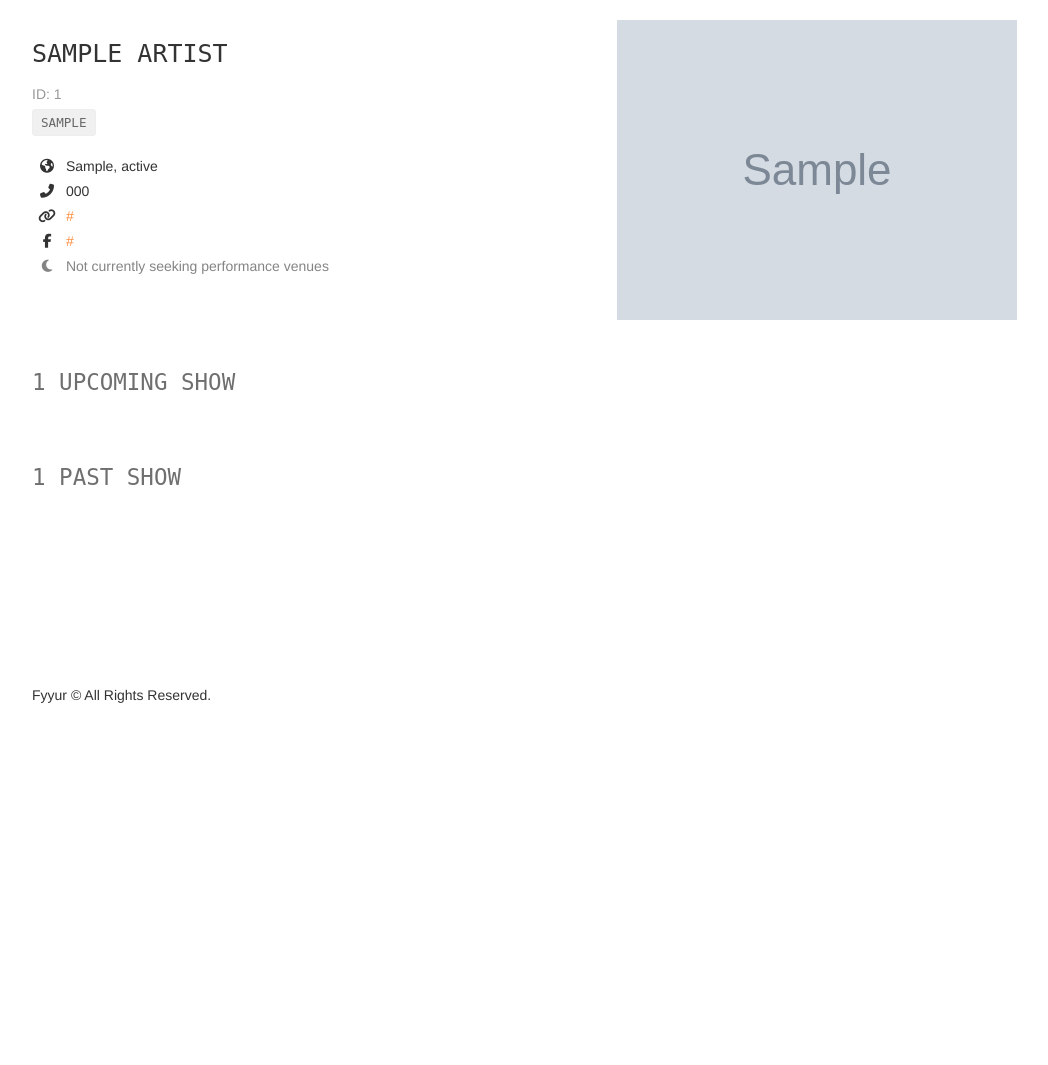
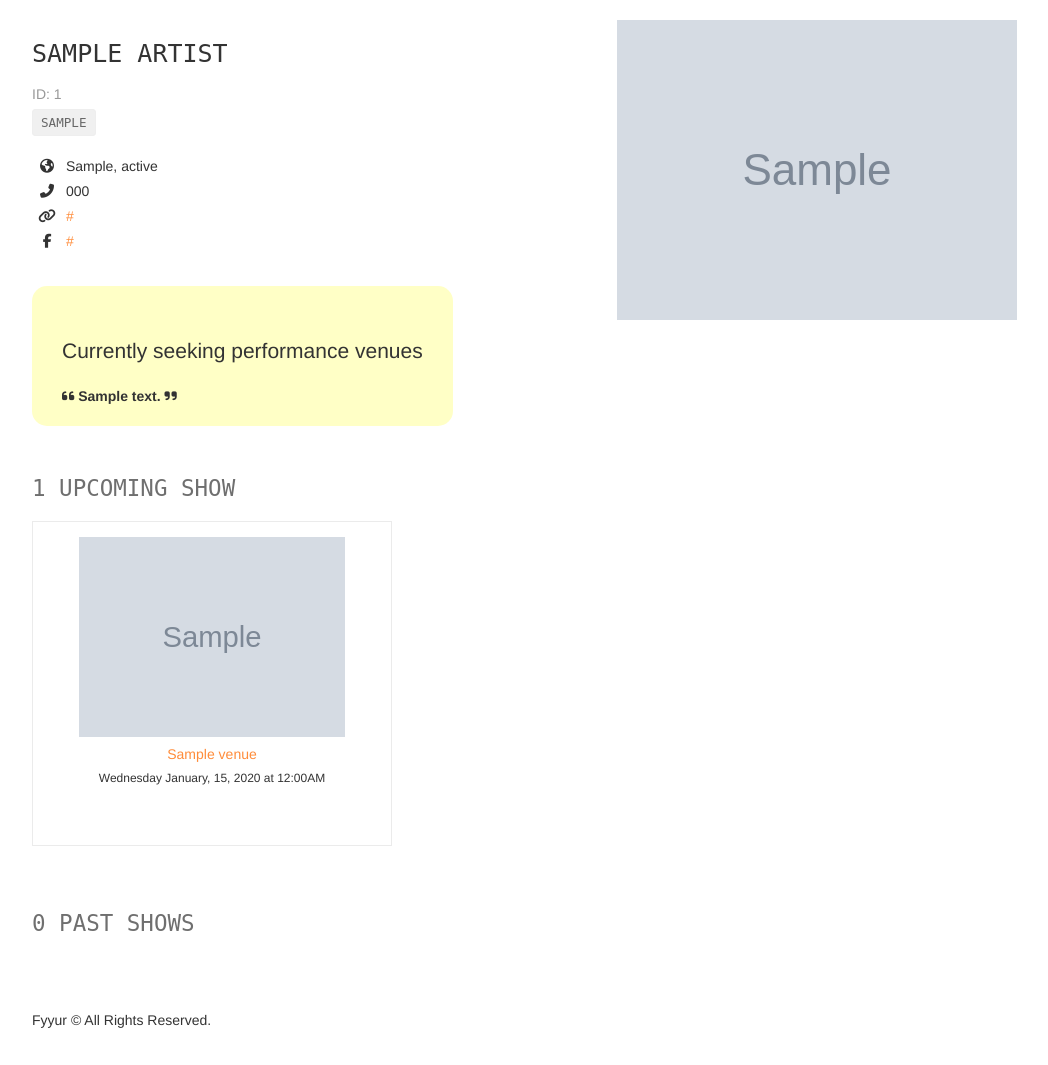
Before and after one commit to AmiraAbdelhalim/fyyur, a Flask app: page /artists/1 in a window 1280 px wide. Shown: the part 60-1125 px from the top of the page, without its empty margins (38-1086 px from the left). Before the commit the page ends 763 px from the top, so only its background shows below. Run offline with Flask 2, Linux system fonts and the light colour scheme; tables that the repository leaves empty hold one stand-in row (values such as "Sample post"); grey boxes marked "Sample" are stand-in pictures; some libraries are stand-ins or nearby versions.

Commit message:
edit venues and artist

```diff
--- a/app.py
+++ b/app.py
@@ -79,7 +79,7 @@ class Show(db.Model):
   venue_id = db.Column(db.Integer, db.ForeignKey(Venue.id), nullable=False)
   artist_id = db.Column(db.Integer, db.ForeignKey(Artist.id), nullable=False)
   start_time = db.Column(db.String(), nullable=False)
-  # upcoming = db.Column(db.Boolean, default=True)
+  upcoming = db.Column(db.Boolean, default=True)
 
 #----------------------------------------------------------------------------#
 # Filters.
@@ -153,6 +153,21 @@ def show_venue(venue_id):
   # TODO: replace with real venue data from the venues table, using venue_id
   #### add Artist details PAST SHOWS
   venue = Venue.query.get(venue_id)
+  venue_shows = venue.shows
+  upcoming_shows =[]
+  past_shows =[]
+  for show in venue_shows:
+    show_info = {
+      'artist_id': show.artist_id,
+      'artist_name': show.Artist.name,
+      'artist_image_link': show.Artist.image_link,
+      'start_time': str(show.start_time)
+    }
+    if show.upcoming:
+      upcoming_shows.append(show_info)
+    else:
+      past_shows.append(show_info)
+
   data = {
     'id':venue_id,
     'name':venue.name,
@@ -166,8 +181,10 @@ def show_venue(venue_id):
     'image_link':venue.image_link,
     'seeking_talent':venue.seeking_talent,
     'seeking_description':venue.seeking_description,
-    'upcoming_shows_count':venue.upcoming_shows_count,
-    'past_shows_count':venue.past_shows_count
+    'past_shows':past_shows,
+    'upcoming_shows':upcoming_shows,
+    'past_shows_count':len(past_shows),
+    'upcoming_shows_count':len(upcoming_shows)
   }
 
   return render_template('pages/show_venue.html', venue=data)
@@ -225,10 +242,17 @@ def create_venue_submission():
 def delete_venue(venue_id):
   # TODO: Complete this endpoint for taking a venue_id, and using
   # SQLAlchemy ORM to delete a record. Handle cases where the session commit could fail.
+  try:
+    Venue.query.filter_by(id=venue_id).delete()
+    db.session.commit()
+  except:
+    db.session.rollback()
+  finally:
+    db.session.close()
 
   # BONUS CHALLENGE: Implement a button to delete a Venue on a Venue Page, have it so that
   # clicking that button delete it from the db then redirect the user to the homepage
-  return None
+  return redirect(url_for('home'))
 
 #  Artists
 #  ----------------------------------------------------------------
@@ -263,6 +287,21 @@ def show_artist(artist_id):
   # shows the venue page with the given venue_id
   # TODO: replace with real venue data from the venues table, using venue_id
   artist = Artist.query.get(artist_id)
+  artist_shows = artist.shows
+  upcoming_shows =[]
+  past_shows =[]
+  for show in artist_shows:
+    show_info = {
+      'venue_id': show.venue_id,
+      'venue_name': show.Venue.name,
+      'venue_image_link': show.Venue.image_link,
+      'start_time': str(show.start_time)
+    }
+    if show.upcoming:
+      upcoming_shows.append(show_info)
+    else:
+      past_shows.append(show_info)
+
   data={
     'id':artist.id,
     'name':artist.name,
@@ -272,13 +311,13 @@ def show_artist(artist_id):
     'phone':artist.phone,
     'website':artist.website,
     'facebook_link':artist.facebook_link,
-    # 'seeking_venue':artist.seeking_venue,
+    'seeking_venue':artist.seeking_venue,
     'seeking_description':artist.seeking_description,
     'image_link':artist.image_link,
-    #past_shows
-    #upcoming_shows
-    'past_shows_count':artist.past_shows_count,
-    'upcoming_shows_count':artist.upcoming_shows_count
+    'past_shows':past_shows,
+    'upcoming_shows':upcoming_shows,
+    'past_shows_count':len(past_shows),
+    'upcoming_shows_count':len(upcoming_shows)
   }
 
   return render_template('pages/show_artist.html', artist=data)
@@ -288,18 +327,19 @@ def show_artist(artist_id):
 @app.route('/artists/<int:artist_id>/edit', methods=['GET'])
 def edit_artist(artist_id):
   form = ArtistForm()
+  artist_info = Artist.query.get(artist_id)
   artist={
-    "id": 4,
-    "name": "Guns N Petals",
-    "genres": ["Rock n Roll"],
-    "city": "San Francisco",
-    "state": "CA",
-    "phone": "326-123-5000",
-    "website": "https://www.gunsnpetalsband.com",
-    "facebook_link": "https://www.facebook.com/GunsNPetals",
-    "seeking_venue": True,
-    "seeking_description": "Looking for shows to perform at in the San Francisco Bay Area!",
-    "image_link": "https://images.unsplash.com/photo-1549213783-8284d0336c4f?ixlib=rb-1.2.1&ixid=eyJhcHBfaWQiOjEyMDd9&auto=format&fit=crop&w=300&q=80"
+    "id": artist_info.id,
+    "name": artist_info.name,
+    "genres": artist_info.genres.split(','),
+    "city": artist_info.city,
+    "state": artist_info.state,
+    "phone": artist_info.phone,
+    "website": artist_info.website,
+    "facebook_link": artist_info.facebook_link,
+    "seeking_venue": artist_info.seeking_venue,
+    "seeking_description": artist_info.seeking_description,
+    "image_link": artist_info.image_link
   }
   # TODO: populate form with fields from artist with ID <artist_id>
   return render_template('forms/edit_artist.html', form=form, artist=artist)
@@ -308,25 +348,41 @@ def edit_artist(artist_id):
 def edit_artist_submission(artist_id):
   # TODO: take values from the form submitted, and update existing
   # artist record with ID <artist_id> using the new attributes
+  artist = Artist.query.get(artist_id)
+  artist.name = request.form.get('name')
+  artist.genres = request.form.get('genres')
+  artist.city = request.form.get('city')
+  artist.state = request.form.get('state')
+  artist.phone = request.form.get('phone')
+  artist.website = request.form.get('website')
+  artist.facebook_link = request.form.get('facebook_link')
+
+  try:
+    db.session.commit()
+    flash('artist updated successfully')
+  except:
+    db.session.rollback()
+    flash('OOh something went wrong')
+  finally:
+    db.session.close()
 
   return redirect(url_for('show_artist', artist_id=artist_id))
 
 @app.route('/venues/<int:venue_id>/edit', methods=['GET'])
 def edit_venue(venue_id):
   form = VenueForm()
+  venue_info =  Venue.query.get(venue_id)
   venue={
-    "id": 1,
-    "name": "The Musical Hop",
-    "genres": ["Jazz", "Reggae", "Swing", "Classical", "Folk"],
-    "address": "1015 Folsom Street",
-    "city": "San Francisco",
-    "state": "CA",
-    "phone": "123-123-1234",
-    "website": "https://www.themusicalhop.com",
-    "facebook_link": "https://www.facebook.com/TheMusicalHop",
-    "seeking_talent": True,
-    "seeking_description": "We are on the lookout for a local artist to play every two weeks. Please call us.",
-    "image_link": "https://images.unsplash.com/photo-1543900694-133f37abaaa5?ixlib=rb-1.2.1&ixid=eyJhcHBfaWQiOjEyMDd9&auto=format&fit=crop&w=400&q=60"
+    "id": venue_info.id,
+    "name": venue_info.name,
+    "genres": venue_info.genres.split(','),
+    "address": venue_info.address,
+    "city": venue_info.city,
+    "state": venue_info.state,
+    "phone": venue_info.phone,
+    "website": venue_info.website,
+    "facebook_link": venue_info.facebook_link,
+    "image_link": venue_info.image_link
   }
   # TODO: populate form with values from venue with ID <venue_id>
   return render_template('forms/edit_venue.html', form=form, venue=venue)
@@ -335,6 +391,23 @@ def edit_venue(venue_id):
 def edit_venue_submission(venue_id):
   # TODO: take values from the form submitted, and update existing
   # venue record with ID <venue_id> using the new attributes
+  venue = Venue.query.get(venue_id)
+  venue.name = request.form.get('name')
+  venue.genres = request.form.get('genres')
+  venue.city = request.form.get('city')
+  venue.state = request.form.get('state')
+  venue.phone = request.form.get('phone')
+  venue.website = request.form.get('website')
+  venue.facebook_link = request.form.get('facebook_link')
+
+  try:
+    db.session.commit()
+    flash('venue updated successfully')
+  except:
+    db.session.rollback()
+    flash('OOh something went wrong')
+  finally:
+    db.session.close()
   return redirect(url_for('show_venue', venue_id=venue_id))
 
 #  Create Artist
@@ -361,12 +434,18 @@ def create_artist_submission():
 
   artist = Artist(name=name, city=city, state=state,  phone=phone, genres=genres, website=website, image_link=image_link, facebook_link=facebook_link)
   db.session.add(artist)
-  db.session.commit()
+  try:
+    db.session.commit()
 
   # on successful db insert, flash success
-  flash('Artist ' + request.form['name'] + ' was successfully listed!')
+    flash('Artist ' + request.form['name'] + ' was successfully listed!')
+  except:
+    db.session.rollback()
+    flash('An error occurred. Artist ' + data.name + ' could not be listed.')
   # TODO: on unsuccessful db insert, flash an error instead.
   # e.g., flash('An error occurred. Artist ' + data.name + ' could not be listed.')
+  finally:
+    db,session.close()
   return render_template('pages/home.html')
 
 
@@ -406,13 +485,18 @@ def create_show_submission():
   start_time = request.form.get('start_time')
   show = Show(artist_id=artist_id, venue_id=venue_id, start_time=start_time)
   db.session.add(show)
-  db.session.commit()
+  try:
+    db.session.commit()
 
   # on successful db insert, flash success
-  flash('Show was successfully listed!')
+    flash('Show was successfully listed!')
   # TODO: on unsuccessful db insert, flash an error instead.
+  except:
+    flash('An error occurred. Show could not be listed.')
   # e.g., flash('An error occurred. Show could not be listed.')
   # see: http://flask.pocoo.org/docs/1.0/patterns/flashing/
+  finally:
+    db.session.close()
   return render_template('pages/home.html')
 
 @app.errorhandler(404)
```
Also changed, not shown: templates/forms/edit_artist.html (+15 -7 lines), templates/forms/edit_venue.html (+16 -8 lines), templates/pages/venues.html (+22 -0 lines).
